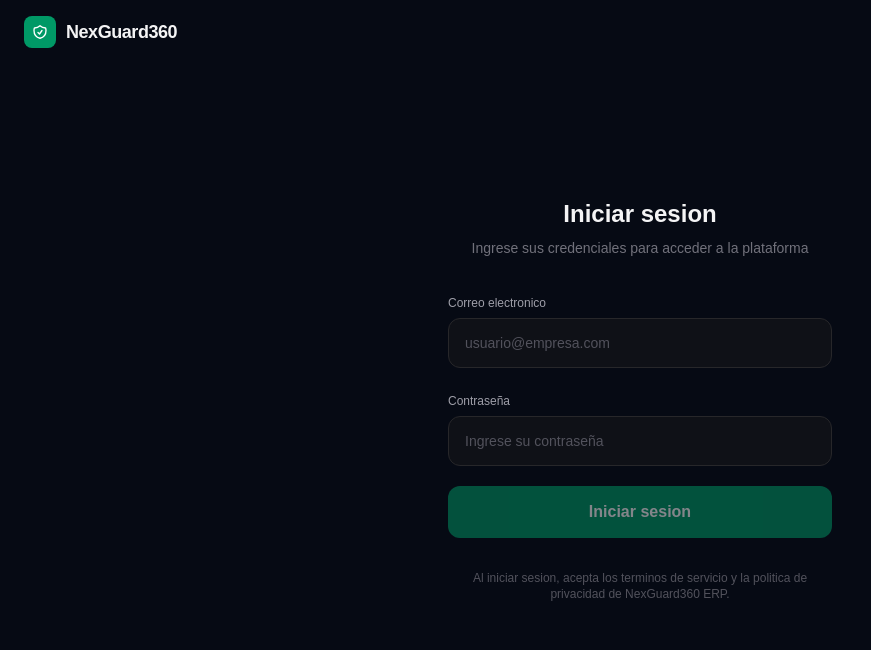
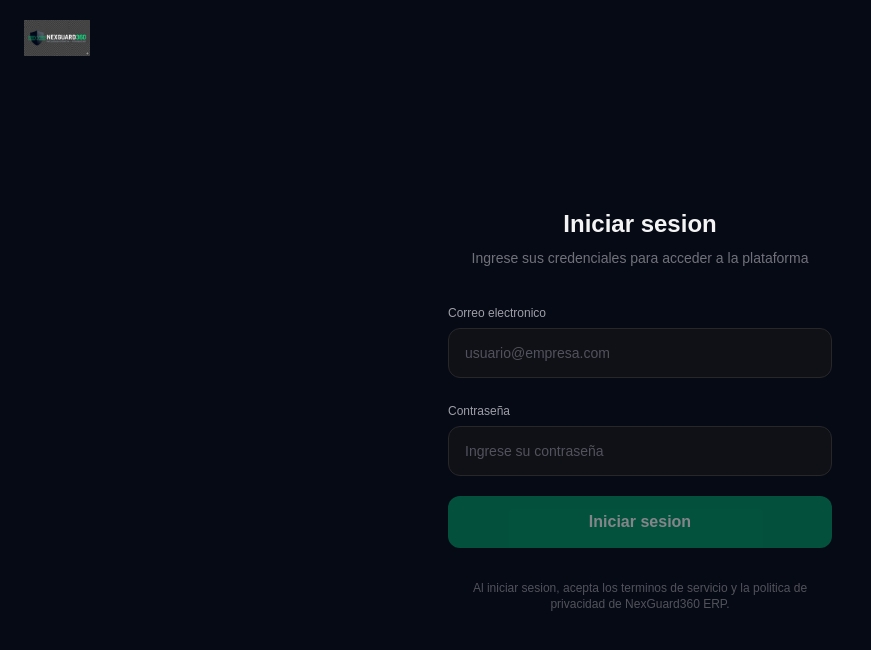
Before and after one commit to alexisvieto/Seguridad, a Next.js app: page /login in a window 1280 px wide. Shown: the top 650 px of the page, without its empty margins (0-871 px from the left). Built offline with nearby package versions, Linux system fonts and the light colour scheme.

Commit message:
style: replace placeholder icons with official NexGuard360 logo
- Sidebar: logo image replaces emerald shield icon, tenant name below
- Sidebar collapsed: shows logo mark only
- Login: full logo replaces icon + text header

Co-Authored-By: Claude Opus 4.6 <noreply@anthropic.com>

```diff
--- a/src/app/[tenant]/sidebar.tsx
+++ b/src/app/[tenant]/sidebar.tsx
@@ -2,6 +2,7 @@
 
 import { useState } from 'react';
 import Link from 'next/link';
+import Image from 'next/image';
 import { usePathname } from 'next/navigation';
 
 interface SidebarProps {
@@ -143,16 +144,13 @@ export function TenantSidebar({ tenantSlug, tenantName, role }: SidebarProps) {
     }`}>
 
       {/* Logo */}
-      <div className="flex items-center gap-2.5 border-b border-zinc-800/60 px-4 py-4">
-        <div className="flex h-8 w-8 shrink-0 items-center justify-center rounded-lg bg-emerald-600">
-          <svg className="h-4 w-4 text-white" fill="none" viewBox="0 0 24 24" strokeWidth={2} stroke="currentColor">
-            <path strokeLinecap="round" strokeLinejoin="round" d="M9 12.75L11.25 15 15 9.75m-3-7.036A11.959 11.959 0 013.598 6 11.99 11.99 0 003 9.749c0 5.592 3.824 10.29 9 11.623 5.176-1.332 9-6.03 9-11.622 0-1.31-.21-2.571-.598-3.751h-.152c-3.196 0-6.1-1.248-8.25-3.285z" />
-          </svg>
-        </div>
-        {!collapsed && (
-          <div className="min-w-0">
-            <p className="text-sm font-bold text-zinc-100 truncate">{tenantName}</p>
-            <p className="text-[10px] text-zinc-600 truncate">NexGuard360</p>
+      <div className="flex items-center gap-2.5 border-b border-zinc-800/60 px-3 py-3">
+        {collapsed ? (
+          <Image src="/nexguard360-logo.png" alt="NexGuard360" width={32} height={32} className="h-8 w-8 object-contain" />
+        ) : (
+          <div className="flex flex-col gap-1 min-w-0">
+            <Image src="/nexguard360-logo.png" alt="NexGuard360" width={160} height={36} className="h-7 w-auto" />
+            <p className="text-[10px] text-zinc-600 truncate px-0.5">{tenantName}</p>
           </div>
         )}
       </div>
--- a/src/app/login/page.tsx
+++ b/src/app/login/page.tsx
@@ -2,6 +2,7 @@
 
 import { useState, useCallback, useEffect } from 'react';
 import Link from 'next/link';
+import Image from 'next/image';
 import { getSupabaseBrowserClient } from '@/lib/supabase/client';
 
 type LoginStep = 'form' | 'routing';
@@ -102,14 +103,9 @@ export default function LoginPage() {
     <div className="flex min-h-dvh flex-col bg-[#060A14]">
 
       {/* Header */}
-      <header className="px-6 py-4">
-        <Link href="/" className="flex items-center gap-2.5 cursor-pointer">
-          <div className="flex h-8 w-8 items-center justify-center rounded-lg bg-emerald-600">
-            <svg className="h-4 w-4 text-white" fill="none" viewBox="0 0 24 24" strokeWidth={2} stroke="currentColor">
-              <path strokeLinecap="round" strokeLinejoin="round" d="M9 12.75L11.25 15 15 9.75m-3-7.036A11.959 11.959 0 013.598 6 11.99 11.99 0 003 9.749c0 5.592 3.824 10.29 9 11.623 5.176-1.332 9-6.03 9-11.622 0-1.31-.21-2.571-.598-3.751h-.152c-3.196 0-6.1-1.248-8.25-3.285z" />
-            </svg>
-          </div>
-          <span className="text-lg font-bold tracking-tight text-zinc-100">NexGuard360</span>
+      <header className="px-6 py-5">
+        <Link href="/" className="inline-block cursor-pointer">
+          <Image src="/nexguard360-logo.png" alt="NexGuard360" width={200} height={44} className="h-9 w-auto" />
         </Link>
       </header>
 
```
